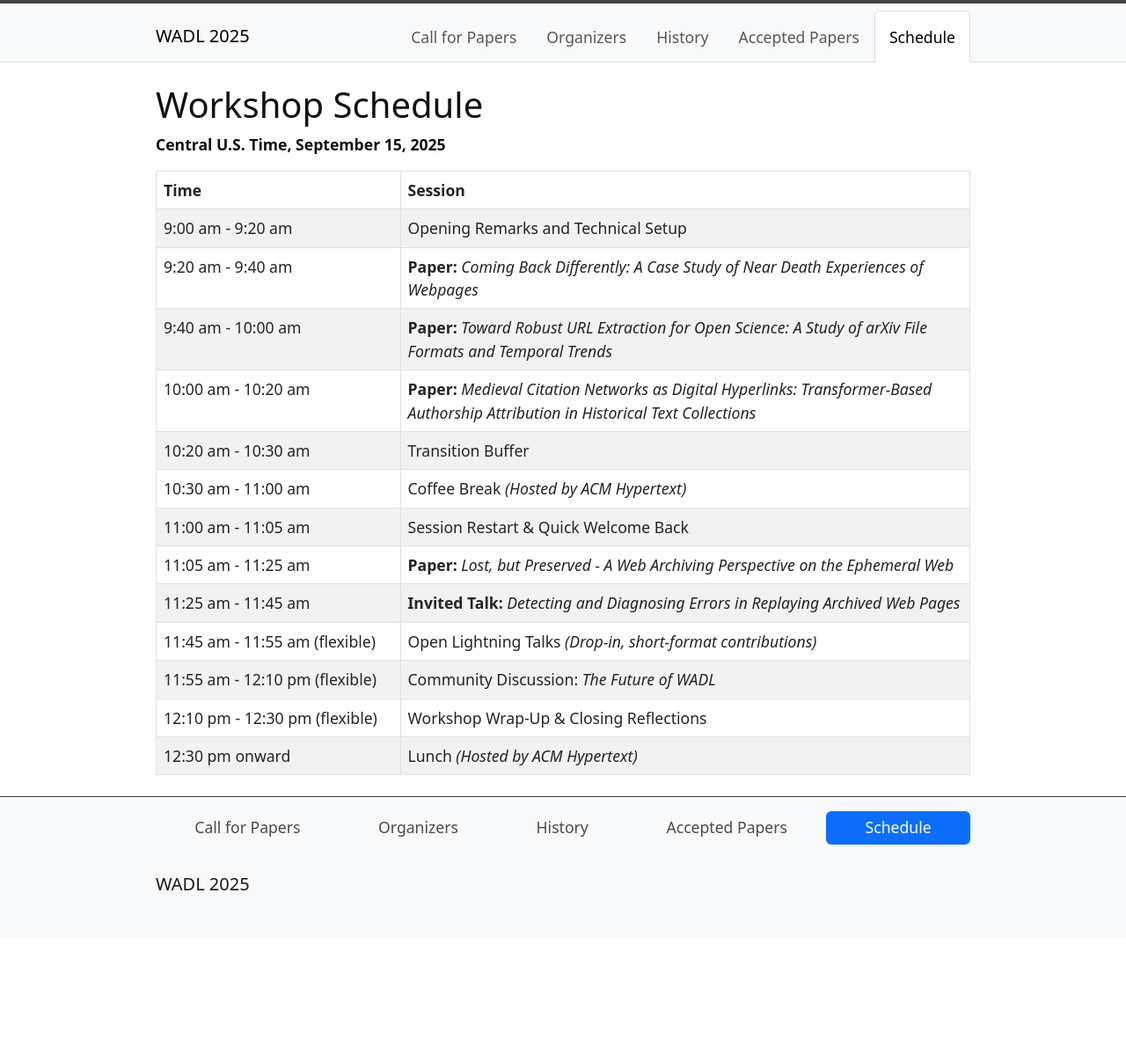
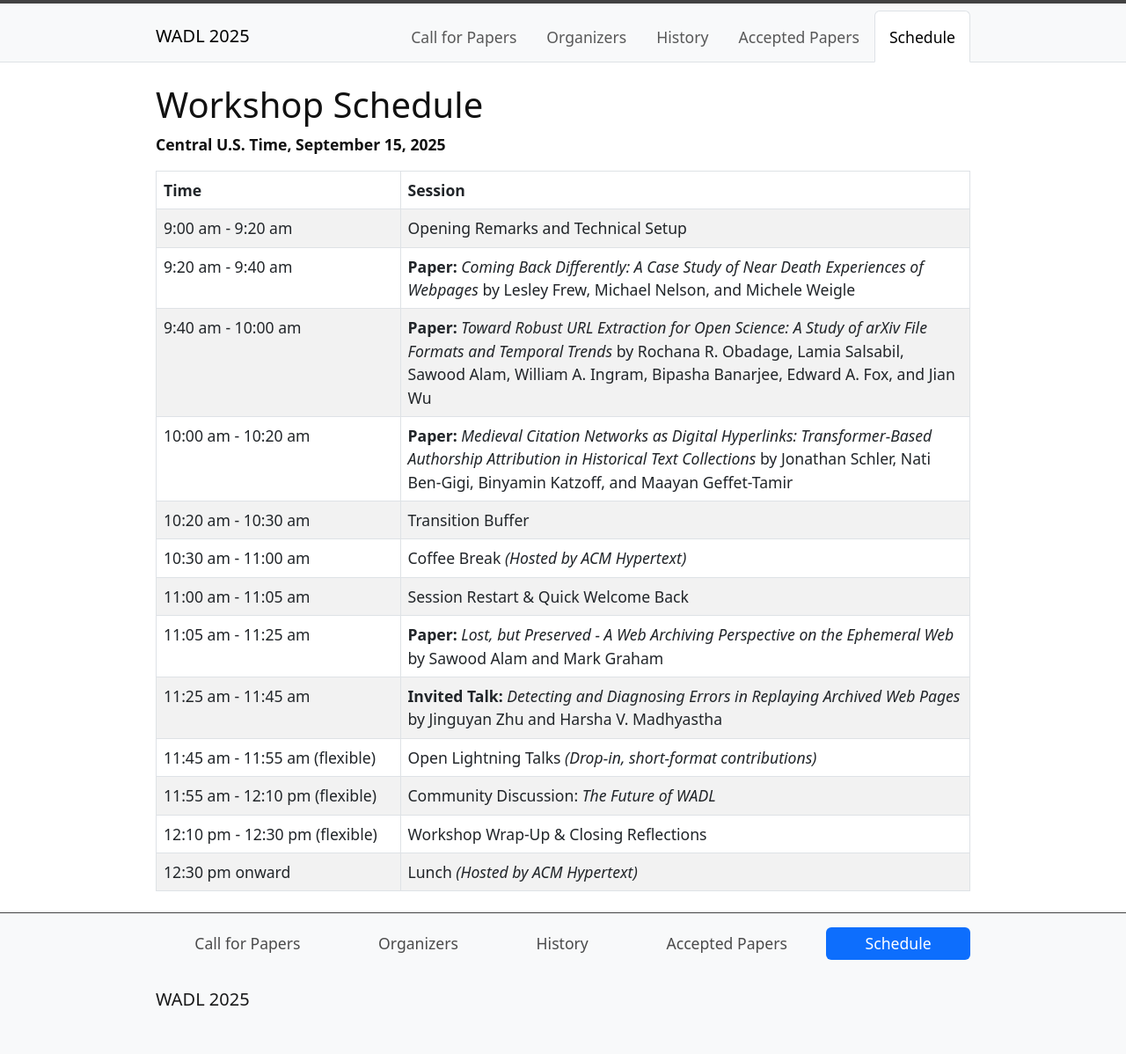
Before and after one commit to wadlworkshop/wadlworkshop.github.io, a Jekyll site: the page built from 2025/content/4-schedule.md, in a window 1280 px wide. Shown: the whole page at 88% size. Built offline with Jekyll 4.4.1, drawn with Linux system fonts in a browser that asks for light colours; our own code applies the rules of GitHub Pages for plain Markdown files; before the commit the page ends 1066 px from its top, so only the background shows below that.

Commit message:
Add authors' names to schedule

```diff
--- a/2025/content/4-schedule.md
+++ b/2025/content/4-schedule.md
@@ -20,15 +20,15 @@ nav: Schedule
     </tr>
     <tr>
       <td>9:20 am - 9:40 am</td>
-      <td><strong>Paper:</strong> <em>Coming Back Differently: A Case Study of Near Death Experiences of Webpages</em></td>
+      <td><strong>Paper:</strong> <em>Coming Back Differently: A Case Study of Near Death Experiences of Webpages</em> by Lesley Frew, Michael Nelson, and Michele Weigle</td>
     </tr>
     <tr>
       <td>9:40 am - 10:00 am</td>
-      <td><strong>Paper:</strong> <em>Toward Robust URL Extraction for Open Science: A Study of arXiv File Formats and Temporal Trends</em></td>
+      <td><strong>Paper:</strong> <em>Toward Robust URL Extraction for Open Science: A Study of arXiv File Formats and Temporal Trends</em> by Rochana R. Obadage, Lamia Salsabil, Sawood Alam, William A. Ingram, Bipasha Banarjee, Edward A. Fox, and Jian Wu</td>
     </tr>
     <tr>
       <td>10:00 am - 10:20 am</td>
-      <td><strong>Paper:</strong> <em>Medieval Citation Networks as Digital Hyperlinks: Transformer-Based Authorship Attribution in Historical Text Collections</em></td>
+      <td><strong>Paper:</strong> <em>Medieval Citation Networks as Digital Hyperlinks: Transformer-Based Authorship Attribution in Historical Text Collections</em> by Jonathan Schler, Nati Ben-Gigi, Binyamin Katzoff, and Maayan Geffet-Tamir</td>
     </tr>
     <tr>
       <td>10:20 am - 10:30 am</td>
@@ -44,11 +44,11 @@ nav: Schedule
     </tr>
     <tr>
       <td>11:05 am - 11:25 am</td>
-      <td><strong>Paper:</strong> <em>Lost, but Preserved - A Web Archiving Perspective on the Ephemeral Web</em></td>
+      <td><strong>Paper:</strong> <em>Lost, but Preserved - A Web Archiving Perspective on the Ephemeral Web</em> by Sawood Alam and Mark Graham</td>
     </tr>
     <tr>
       <td>11:25 am - 11:45 am</td>
-      <td><strong>Invited Talk:</strong> <em>Detecting and Diagnosing Errors in Replaying Archived Web Pages</em></td>
+      <td><strong>Invited Talk:</strong> <em>Detecting and Diagnosing Errors in Replaying Archived Web Pages</em> by Jinguyan Zhu and Harsha V. Madhyastha</td>
     </tr>
     <tr>
       <td>11:45 am - 11:55 am (flexible)</td>
```
